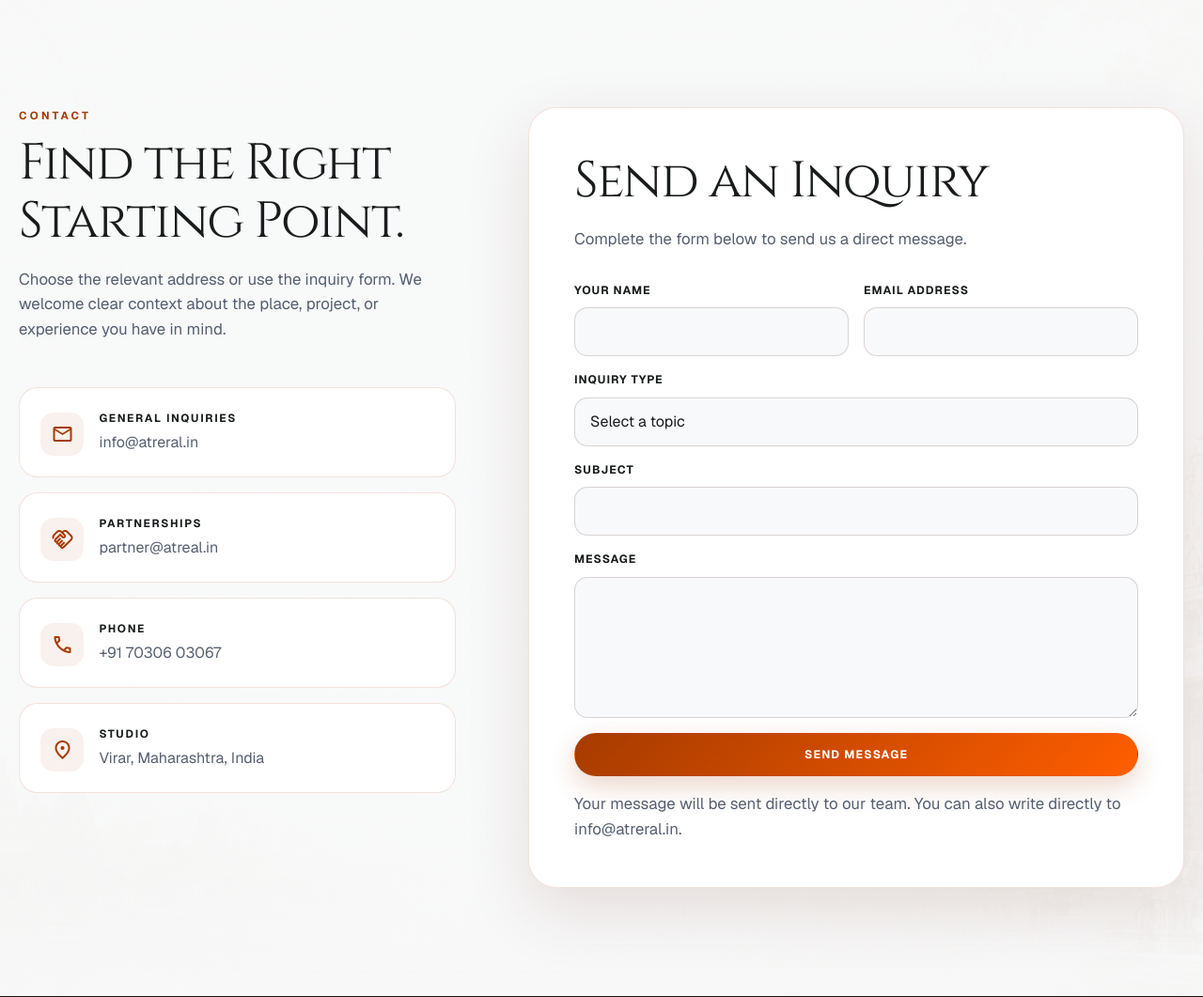
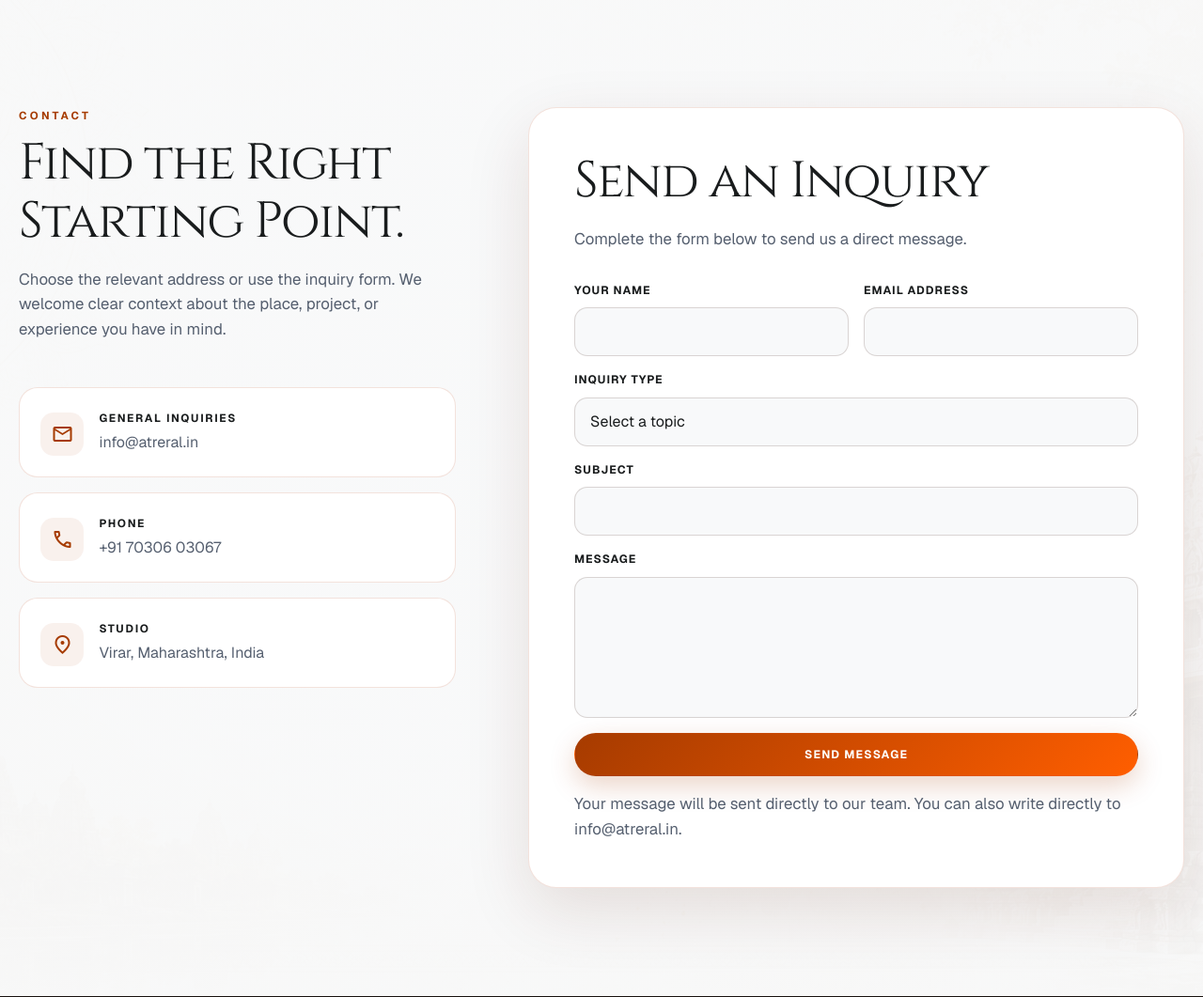
Before and after one commit to Hyper-A171/TEERTHA, a PHP site: page /contact in a window 1280 px wide. Shown: the part 834-1895 px from the top of the page at 94% size. Run offline with PHP 8.4, Linux system fonts and the light colour scheme.

Commit message:
fix: remove partnership contact card from contact page

```diff
--- a/contact.php
+++ b/contact.php
@@ -36,10 +36,7 @@ require __DIR__ . '/includes/page-header.php';
                         <span class="material-symbols-outlined" aria-hidden="true">mail</span>
                         <div><strong>General Inquiries</strong><a href="mailto:info@atreral.in">info@atreral.in</a></div>
                     </div>
-                    <div class="contact-card">
-                        <span class="material-symbols-outlined" aria-hidden="true">handshake</span>
-                        <div><strong>Partnerships</strong><a href="mailto:partner@atreal.in">partner@atreal.in</a></div>
-                    </div>
+
                     <div class="contact-card">
                         <span class="material-symbols-outlined" aria-hidden="true">phone</span>
                         <div><strong>Phone</strong><span>+91 70306 03067</span></div>
```
